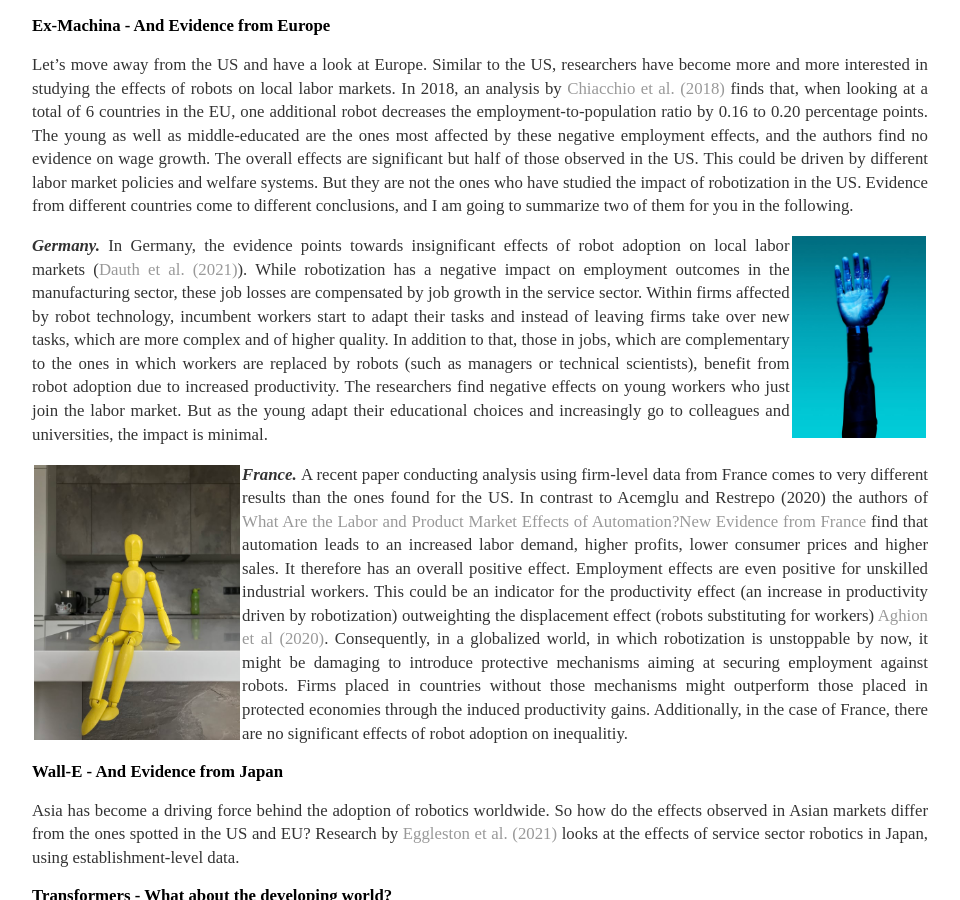
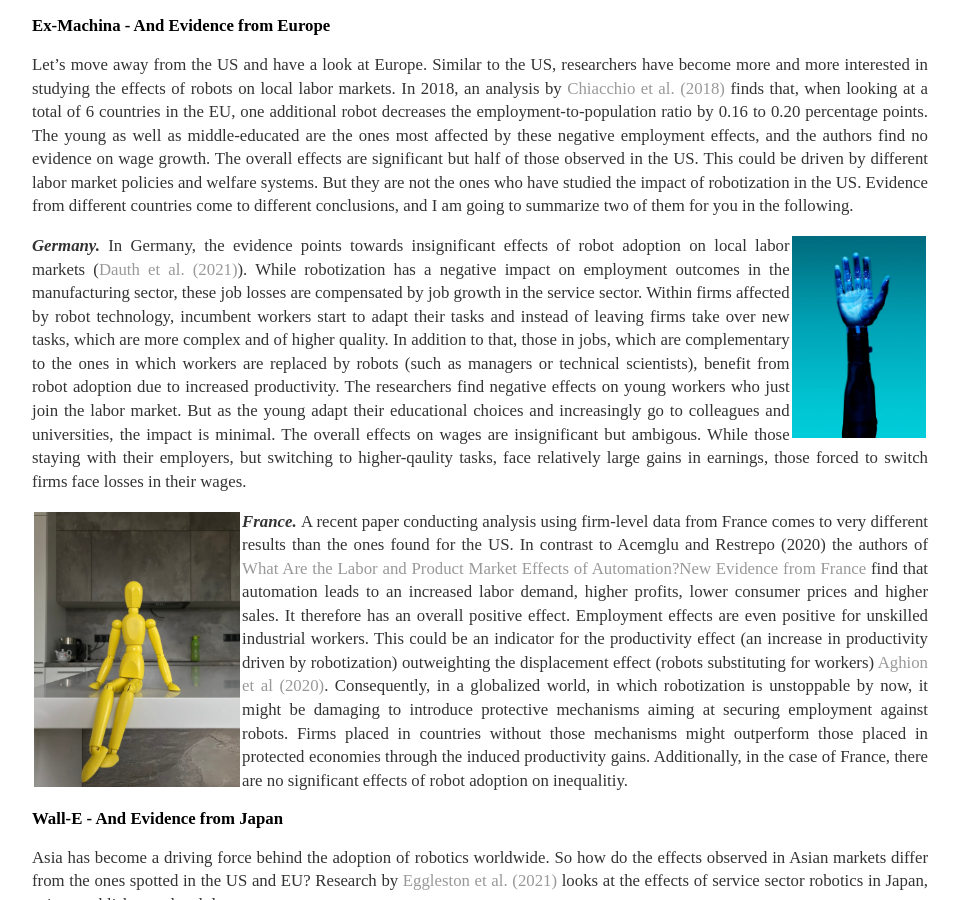
Before and after one commit to BrittaRude/BrittaRude.github.io, a Jekyll site: the page built from inputs_cakestory/_posts/2021-05-30-britta-rude-are-robots-grabbing-our-jobs.md, in a window 1280 px wide and 900 px high, scrolled down 1478 px. Shown: the whole window, without its empty margins (160-1120 px from the left). Built offline with Jekyll 4.4.1, drawn with Linux system fonts in a browser that asks for light colours.

Commit message:
Update 2021-05-30-britta-rude-are-robots-grabbing-our-jobs.md

```diff
--- a/inputs_cakestory/_posts/2021-05-30-britta-rude-are-robots-grabbing-our-jobs.md
+++ b/inputs_cakestory/_posts/2021-05-30-britta-rude-are-robots-grabbing-our-jobs.md
@@ -32,7 +32,7 @@
 
 <img src="/images/robots_germany.jpg" alt="robots_germany" style="float:right;margin: 2px 2px 2px 2px;max-width:15%;"/>
 
-<b><i>Germany. </i></b> In Germany, the evidence points towards insignificant effects of robot adoption on local labor markets ([Dauth et al. (2021)](https://academic.oup.com/jeea/advance-article/doi/10.1093/jeea/jvab012/6179884)). While robotization has a negative impact on employment outcomes in the manufacturing sector, these job losses are compensated by job growth in the service sector. Within firms affected by robot technology, incumbent workers start to adapt their tasks and instead of leaving firms take over new tasks, which are more complex and of higher quality. In addition to that, those in jobs, which are complementary to the ones in which workers are replaced by robots (such as managers or technical scientists), benefit from robot adoption due to increased productivity. The researchers find negative effects on young workers who just join the labor market. But as the young adapt their educational choices and increasingly go to colleagues and universities, the impact is minimal.
+<b><i>Germany. </i></b> In Germany, the evidence points towards insignificant effects of robot adoption on local labor markets ([Dauth et al. (2021)](https://academic.oup.com/jeea/advance-article/doi/10.1093/jeea/jvab012/6179884)). While robotization has a negative impact on employment outcomes in the manufacturing sector, these job losses are compensated by job growth in the service sector. Within firms affected by robot technology, incumbent workers start to adapt their tasks and instead of leaving firms take over new tasks, which are more complex and of higher quality. In addition to that, those in jobs, which are complementary to the ones in which workers are replaced by robots (such as managers or technical scientists), benefit from robot adoption due to increased productivity. The researchers find negative effects on young workers who just join the labor market. But as the young adapt their educational choices and increasingly go to colleagues and universities, the impact is minimal. The overall effects on wages are insignificant but ambigous. While those staying with their employers, but switching to higher-qaulity tasks, face relatively large gains in earnings, those forced to switch firms face losses in their wages.
 
 <img src="/images/robots_france.jpg" alt="robots_france" style="float:left;margin: 2px 2px 2px 2px;max-width:23%;"/>
 
```
